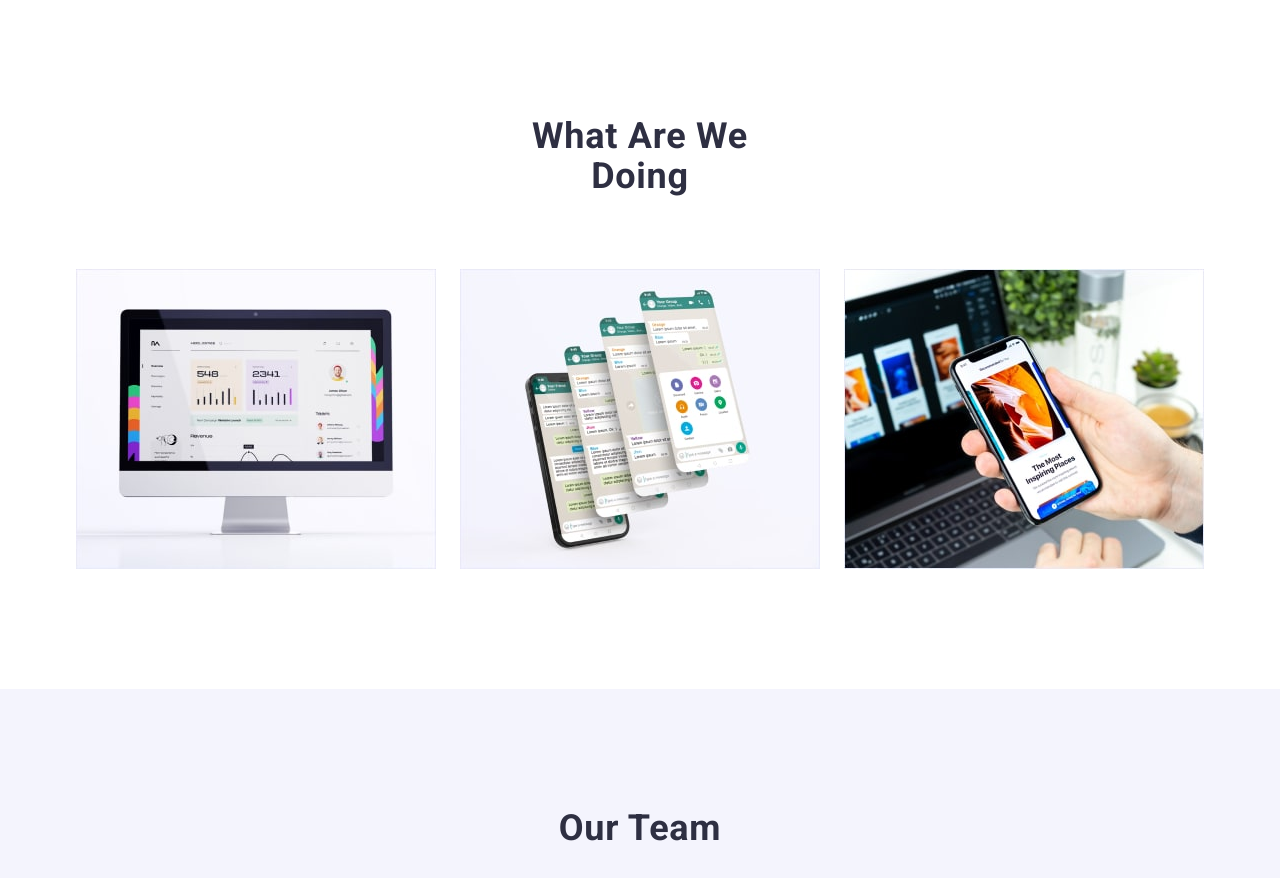
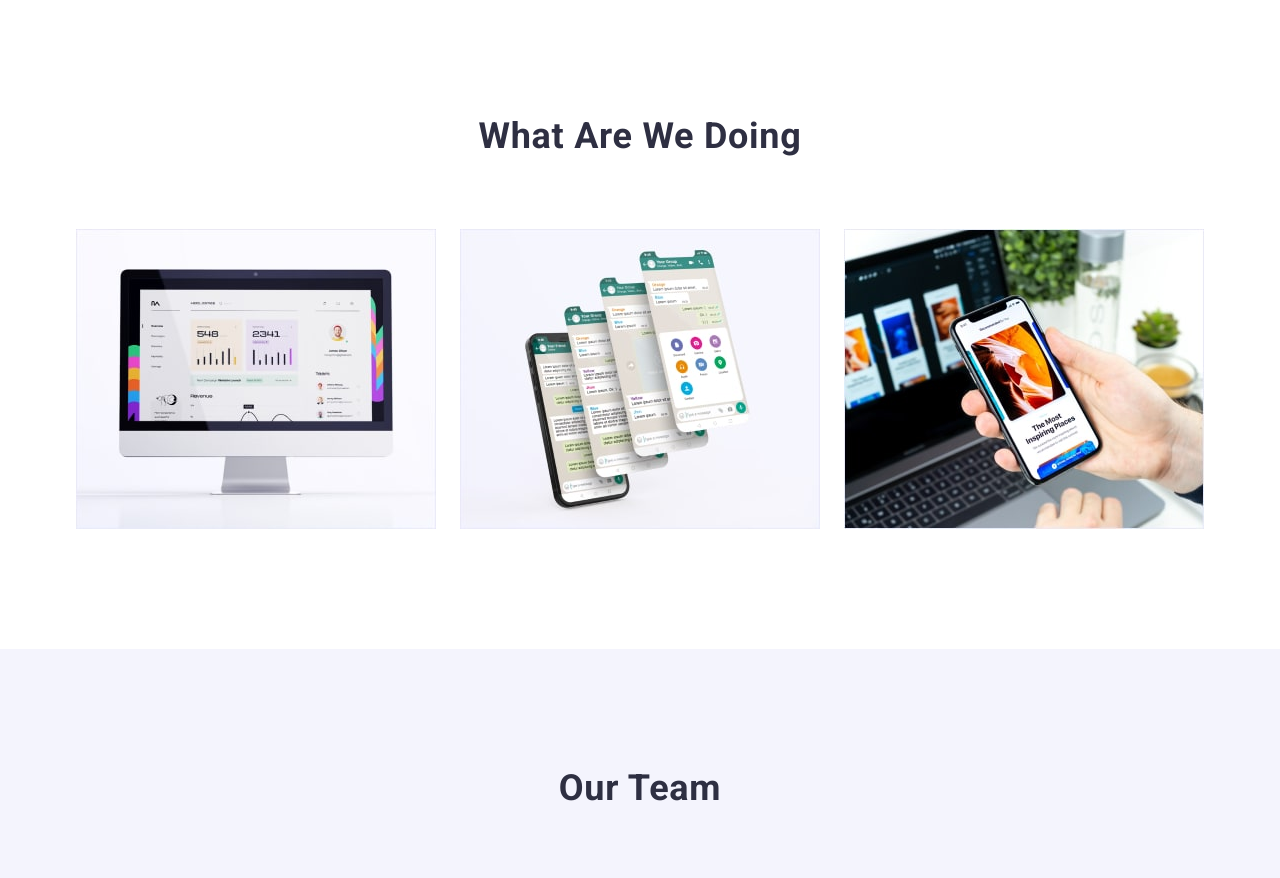
Before and after one commit to ImNikitaa/goit-markup-hw-03, a plain HTML site: page index.html in a window 1280 px wide. Shown: the part 924-1802 px from the top of the page. Drawn offline with nearby package versions, Linux system fonts and the light colour scheme.

Commit message:
wonderfull version

```diff
--- a/css/styles.css
+++ b/css/styles.css
@@ -222,8 +222,7 @@ body {
 }
 
 .we-doing-title {
-    display: flex;
-    max-width: 323px;
+    text-align: center;
     margin: 0 auto;
     margin-bottom: 72px;
 }
```
